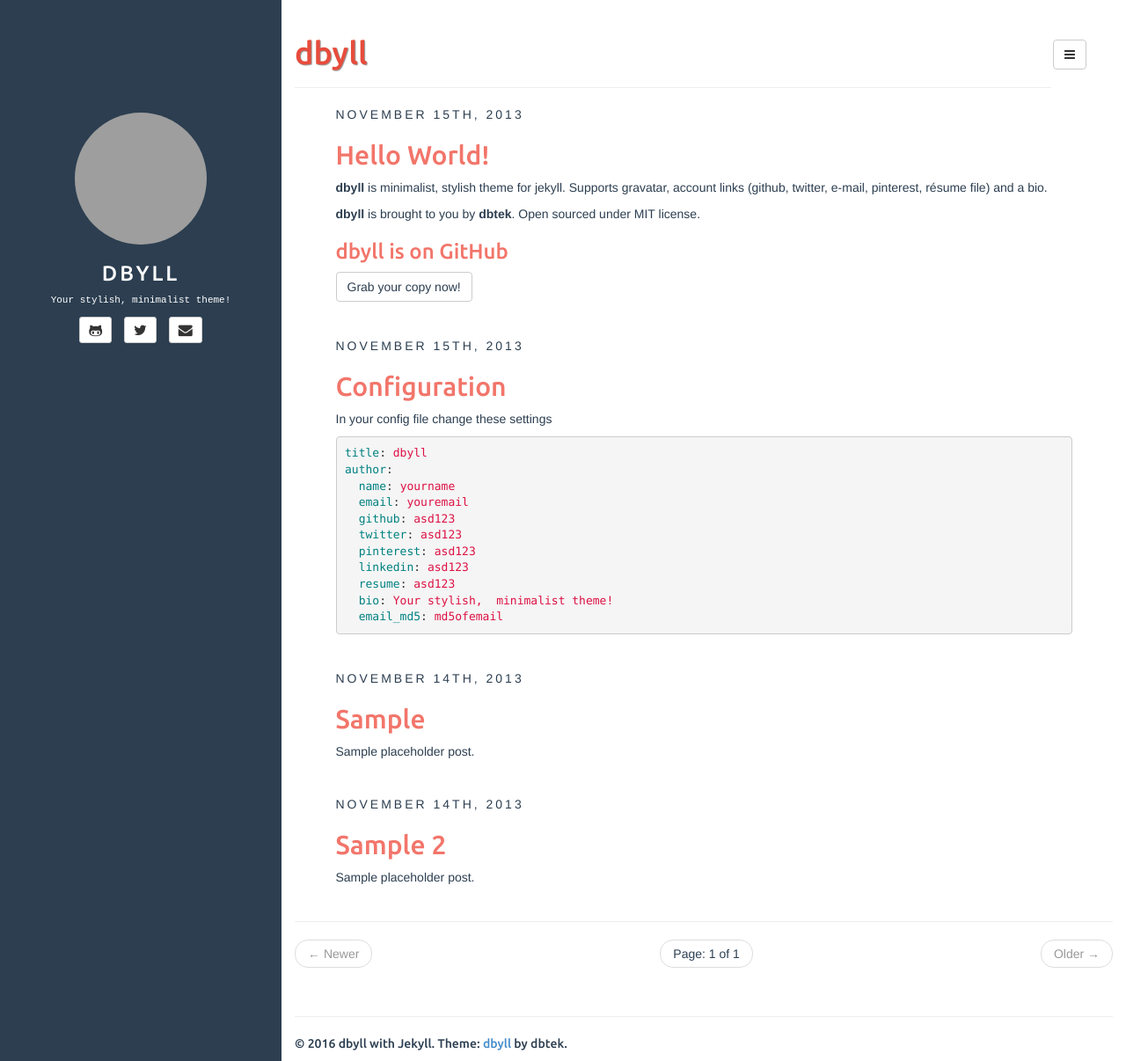
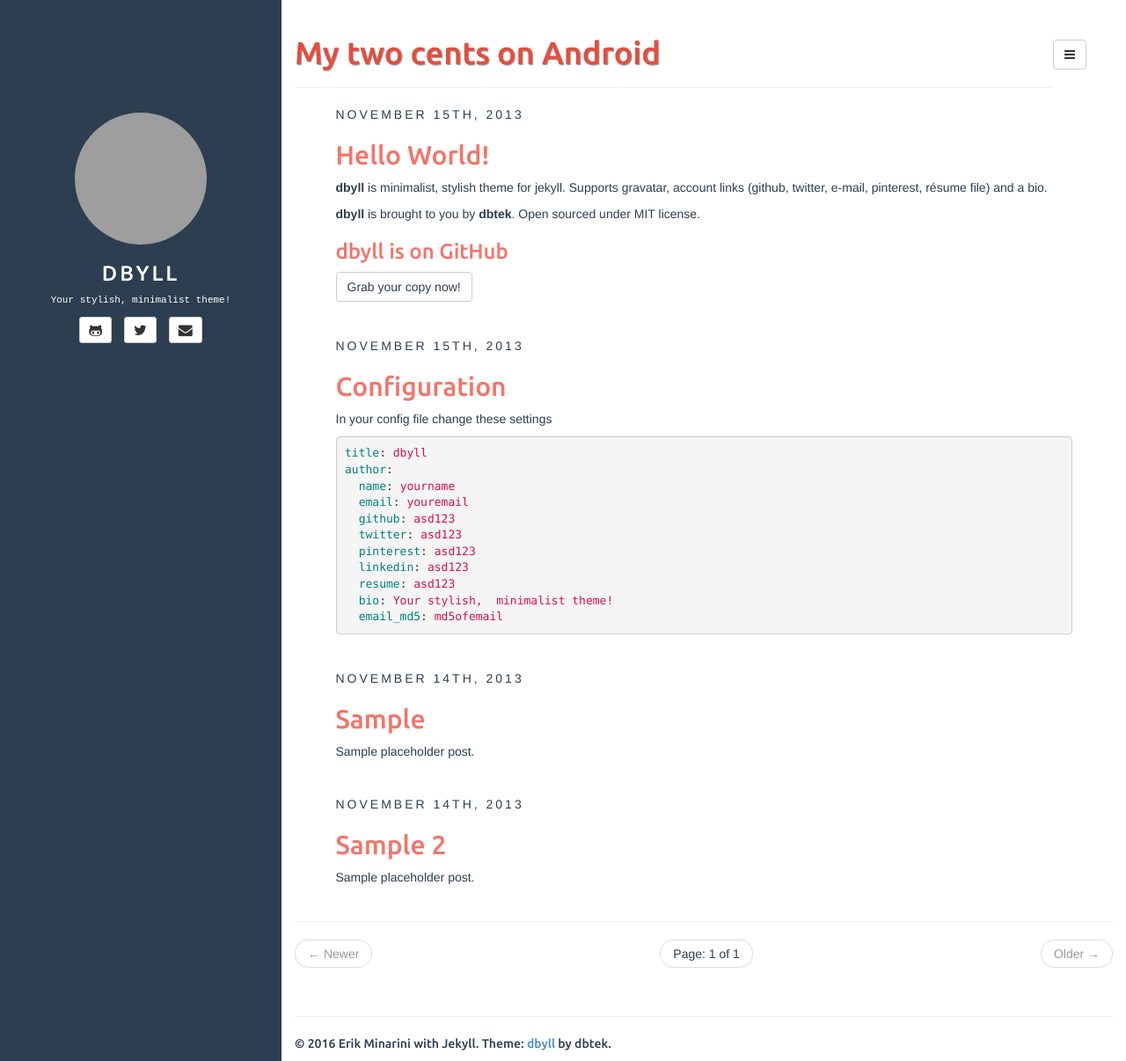
Before and after one commit to doJester13/blog, a Jekyll site: the page built from index.html, in a window 1280 px wide and 1206 px high. Shown: the whole window at 88% size. Built offline with Jekyll 4.4.1, drawn with Linux system fonts in a browser that asks for light colours; the list of posts is cut into pages by our own code; grey boxes are pictures that could not be loaded.

Commit message:
Installed theme

```diff
--- a/_config.yml
+++ b/_config.yml
@@ -14,14 +14,14 @@
     scope:
       path: "" # empty string for all files
     values:
-      title: dbyll
+      title: My two cents on Android
 
 description: Stylish Jekyll Theme
 author:
-  name: dbyll
-  email: dbyll@ismaildemirbilek.com
-  github: dbtek
-  twitter: dbtek
+  name: Erik Minarini
+  email: minarini.work@gmail.com
+  github: doJester13
+  twitter: doJester13
   pinterest: asd123
   linkedin: asd123
   bio: Your stylish, minimalist theme!
```
